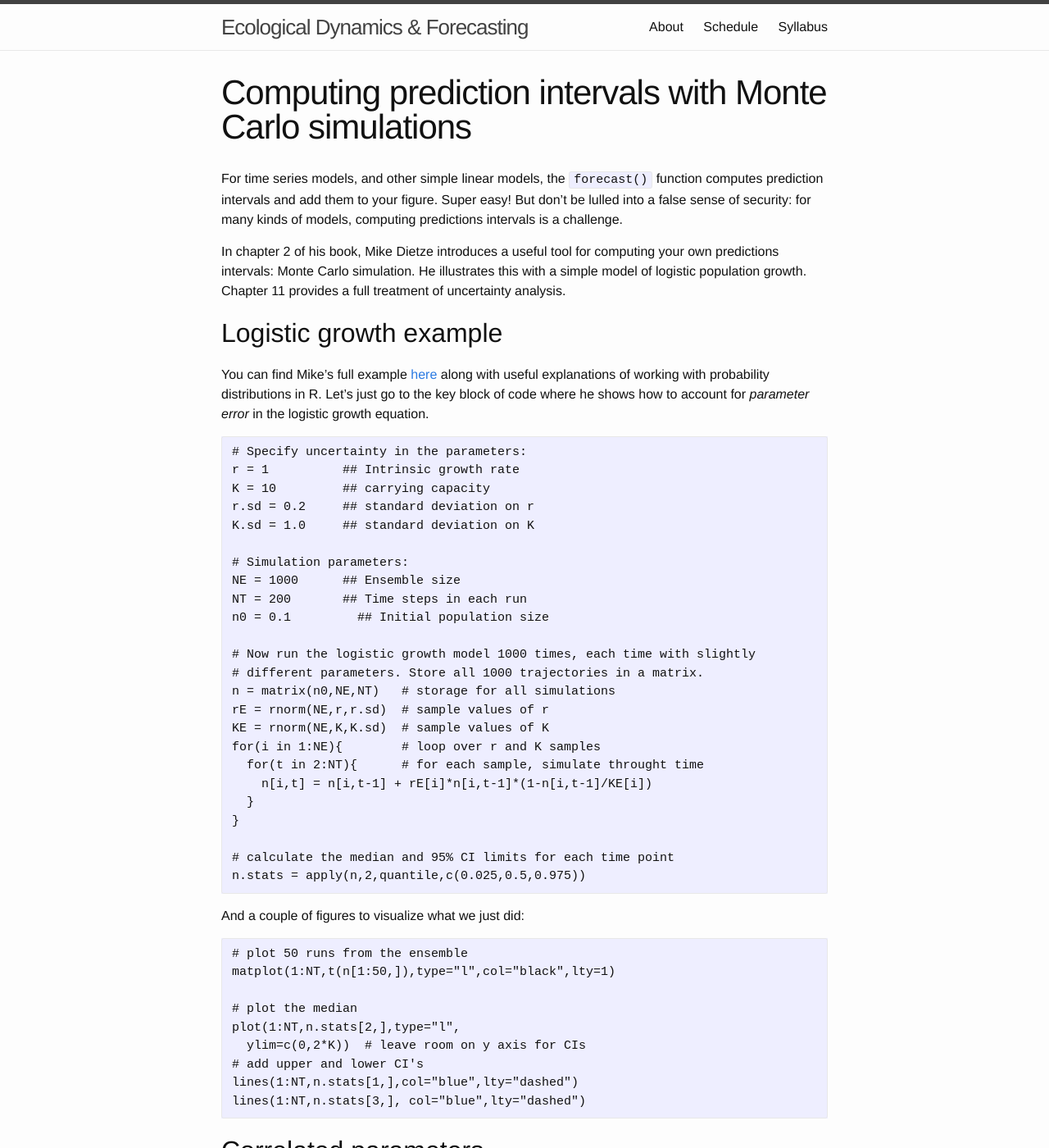
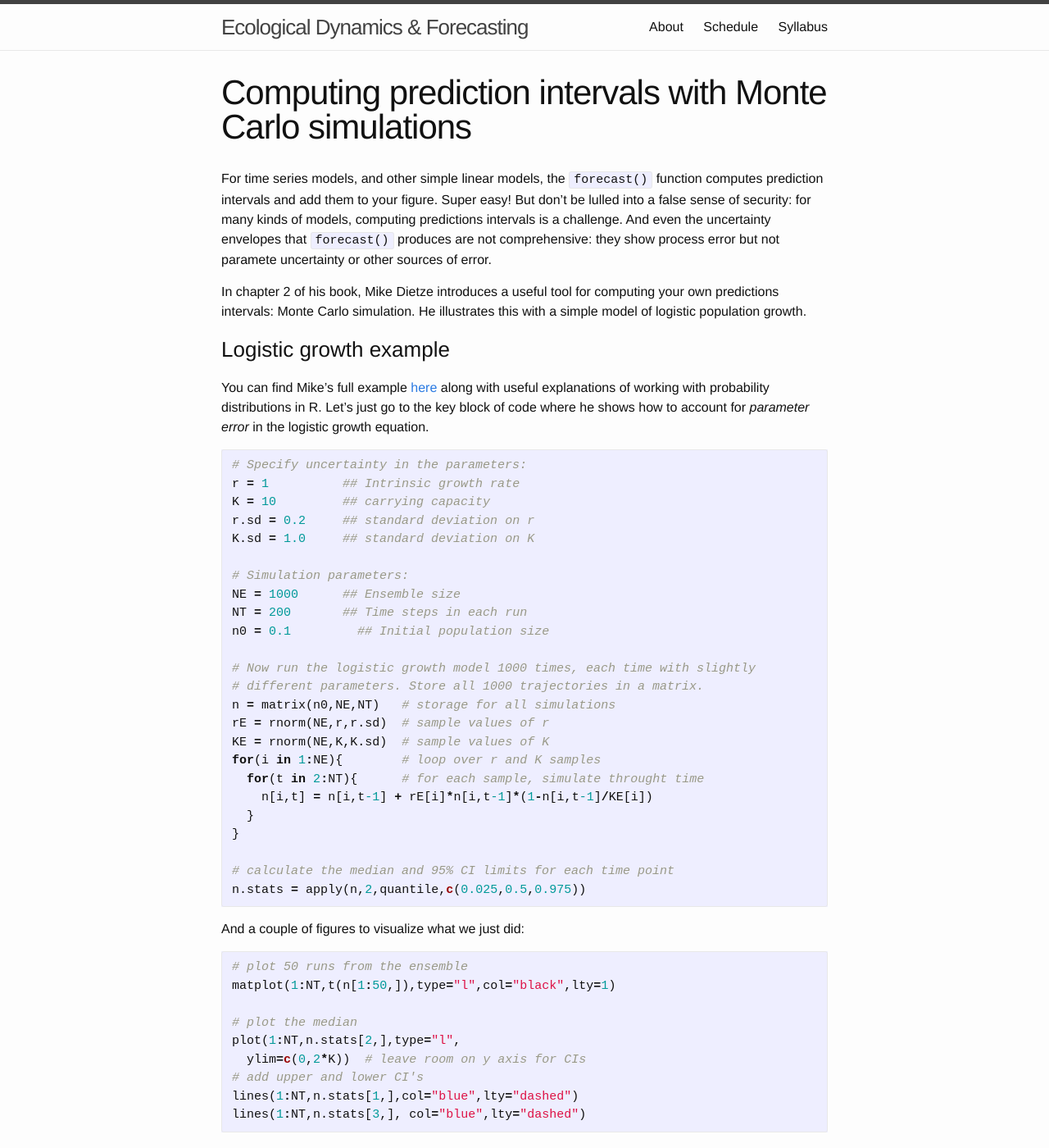
Before and after one commit to pbadler/forecasting-course-short, a Jekyll site: the page built from lectures/prediction_intervals_via_MC.md, in a window 1280 px wide and 1400 px high. Shown: the whole window at 82% size. Built offline with Jekyll 4.4.1, drawn with Linux system fonts in a browser that asks for light colours; some of the changed text lies outside the part shown.

Commit message:
Revised prediction interval lecture

````diff
--- a/lectures/prediction_intervals_via_MC.md
+++ b/lectures/prediction_intervals_via_MC.md
@@ -9,20 +9,20 @@
 For time series models, and other simple linear models, the
 `forecast()` function computes prediction intervals and add them to your
 figure. Super easy! But don't be lulled into a false sense of security:
-for many kinds of models, computing predictions intervals is a challenge.
+for many kinds of models, computing predictions intervals is a challenge. And
+even the uncertainty envelopes that `forecast()` produces are not comprehensive:
+they show process error but not paramete uncertainty or other sources of error.
 
 In chapter 2 of his book, Mike Dietze introduces a useful tool for computing
 your own predictions intervals: Monte Carlo simulation. He illustrates this with
-a simple model of logistic population growth. Chapter 11 provides a full treatment
-of uncertainty analysis.
+a simple model of logistic population growth.
 
-## Logistic growth example
+### Logistic growth example
 
 You can find Mike's full example [here](https://github.com/EcoForecast/EF_Activities/blob/master/Exercise_02_Logistic.Rmd) along with useful explanations of
-working with probability distributions in R. Let's just go to the key block of code
-where he shows how to account for *parameter error* in the logistic growth equation.
+working with probability distributions in R. Let's just go to the key block of code where he shows how to account for *parameter error* in the logistic growth equation.
 
-```
+```R
 # Specify uncertainty in the parameters:
 r = 1          ## Intrinsic growth rate
 K = 10         ## carrying capacity
@@ -49,7 +49,7 @@
 n.stats = apply(n,2,quantile,c(0.025,0.5,0.975))
 ```
 And a couple of figures to visualize what we just did:
-```
+```R
 # plot 50 runs from the ensemble
 matplot(1:NT,t(n[1:50,]),type="l",col="black",lty=1)
 
@@ -60,7 +60,7 @@
 lines(1:NT,n.stats[1,],col="blue",lty="dashed")
 lines(1:NT,n.stats[3,], col="blue",lty="dashed")
 ```
-## Correlated parameters
+### Correlated parameters
 
 In the previous example, we assumed that $r$ and $K$ were both normally-distributed
 but *independent* of each other. Often, parameters will be correlated. We can
@@ -73,7 +73,7 @@
 variances, and the off-diagonals give the covariances between the random
 variates. Here is some R code to show how this works:
 
-```
+```R
 library(mvtnorm)
 
 my_mu = c(1,10)
@@ -95,7 +95,7 @@
 correlated. Here is an example of a Monte Carlo simulation to
 take this into account:
 
-```
+```R
 # simulate an independent variable and a response
 x = seq(1,100,5)
 y = 0.8*x + rnorm(length(x),0,max(x)/5)  # rnorm() adds some noise
@@ -112,6 +112,7 @@
 coef_samples = rmvnorm(NE,mean=mu,sigma=sigma)  # sample values of coefficients
 for(i in 1:NE){        # loop over coefficient samples
   n[i,] = coef_samples[i,1] + coef_samples[i,2]*x   # predict values at each x
+  # n[i,] = n[i,] + rnorm(1,0,sd(resid(reg))) # process error
 }
 
 # calculate the median and 95% CI limits for each time point
````
Also changed, not shown: other parts of lectures/prediction_intervals_via_MC.md (+1 -1 lines), 1 other file.
